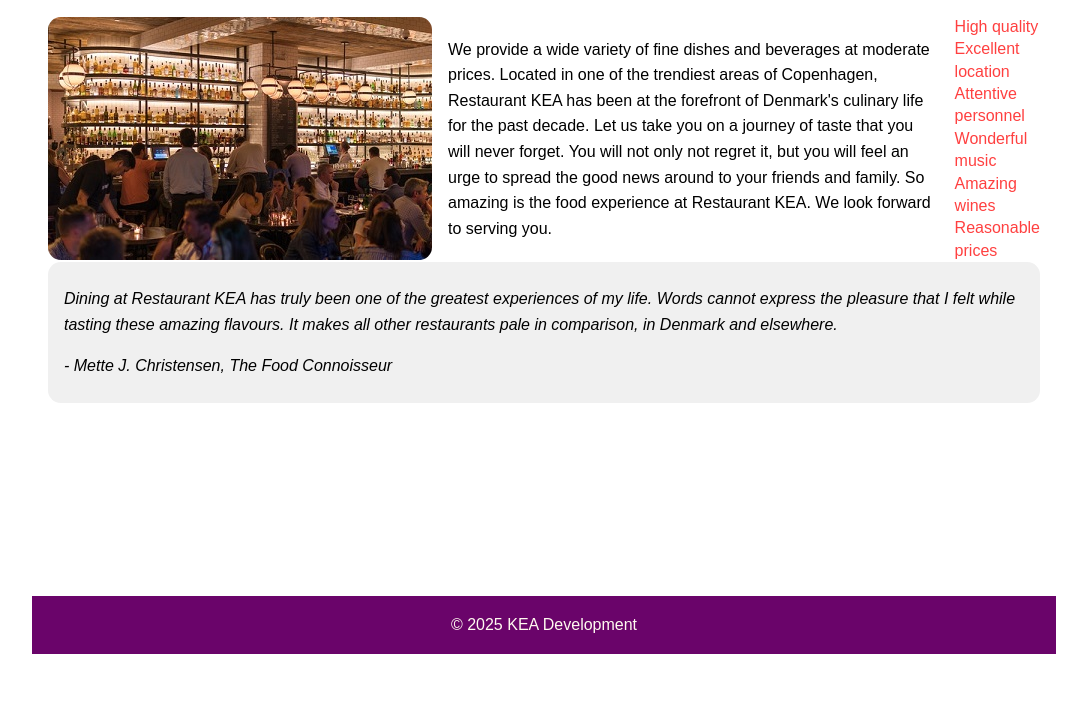
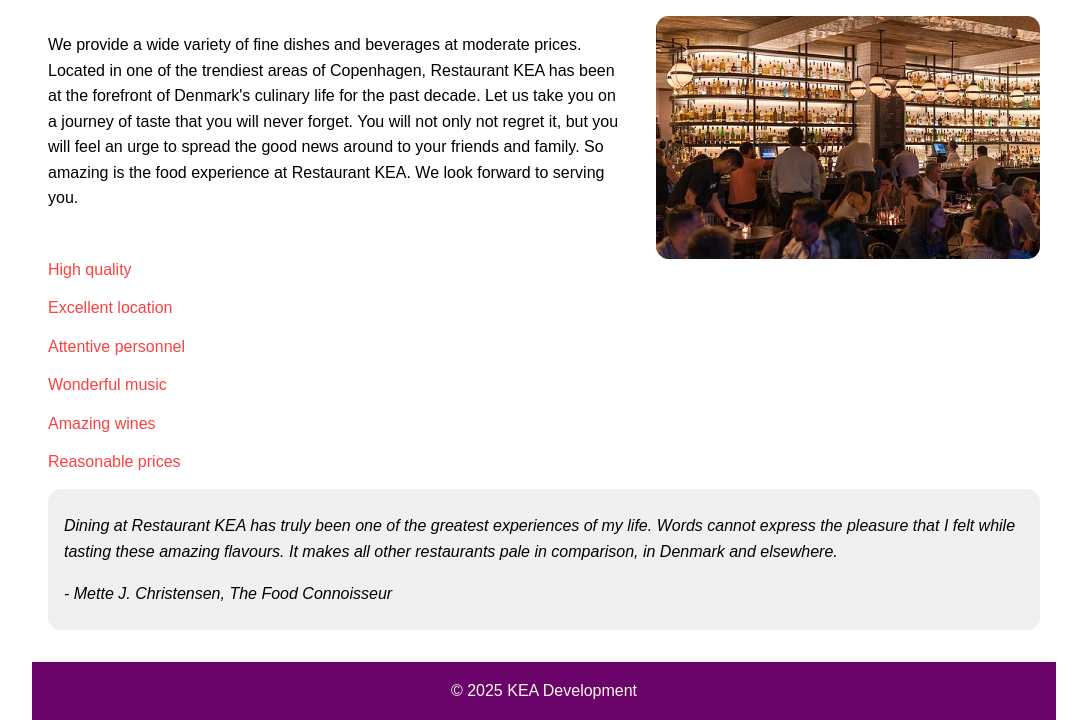
Before and after one commit to simon-stentoft/CSSRestaurant, a Python web app: template templates/index.html in a window 1280 px wide. Shown: the part 146-866 px from the top of the page, without its empty margins (96-1183 px from the left). Before the commit the page ends 800 px from the top, so only its background shows below. Run offline with Jinja, Linux system fonts and the light colour scheme; the template is opened without the code that fills it, so the values that code supplies are empty.

Commit message:
indexpage for tablet

```diff
--- a/static/css/home.css
+++ b/static/css/home.css
@@ -9,9 +9,8 @@ blockquote {
   border-radius: 0.8rem;
 }
 
-section div:not(.menu-card) p {
+section div .highlights {
   margin: 0;
-  font-size: 1rem;
   line-height: 1.4;
   color: var(--colorTextQualities);
 }
@@ -20,9 +19,28 @@ section div:not(.menu-card) p {
   .home-page {
     display: flex;
     flex-direction: row;
-    align-items: center;
+    align-items: flex-start; /* Align items at the top */
+    gap: 2rem; /* Space between text and image */
   }
-  img {
-    width: 100%;
+
+  /* Style the new text-content container on the left */
+  .home-page .text-content {
+    display: flex;
+    flex-direction: column; /* Stack <p> and <div> vertically */
+    gap: 1rem; /* Space between the paragraph and qualities list */
+    order: 1;
+  }
+
+  /* Image on the right */
+  .home-page > img {
+    width: 50%;
+    max-width: 50%; /* Match the image width in the design */
+    order: 2;
+  }
+
+  /* Ensure the blockquote section is full-width and centered below */
+  section:last-of-type {
+    display: flex;
+    justify-content: center; /* Center the blockquote */
   }
 }
--- a/templates/index.html
+++ b/templates/index.html
@@ -25,23 +25,25 @@
           src="../static/assets/restaurant_assets/img/kea_restaurant.jpg"
           alt="Restaurant KEA"
         />
+        <div class="text-content">
           <p>
             We provide a wide variety of fine dishes and beverages at moderate
             prices. Located in one of the trendiest areas of Copenhagen,
             Restaurant KEA has been at the forefront of Denmark's culinary life
             for the past decade. Let us take you on a journey of taste that you
-          will never forget. You will not only not regret it, but you will feel
-          an urge to spread the good news around to your friends and family. So
-          amazing is the food experience at Restaurant KEA. We look forward to
-          serving you.
+            will never forget. You will not only not regret it, but you will
+            feel an urge to spread the good news around to your friends and
+            family. So amazing is the food experience at Restaurant KEA. We look
+            forward to serving you.
           </p>
-        <div>
+          <div class="highlights">
             <p>High quality</p>
             <p>Excellent location</p>
             <p>Attentive personnel</p>
             <p>Wonderful music</p>
             <p>Amazing wines</p>
             <p>Reasonable prices</p>
+          </div>
         </div>
       </section>
       <section>
```
Lines whose indentation alone changed are shown as unchanged.
